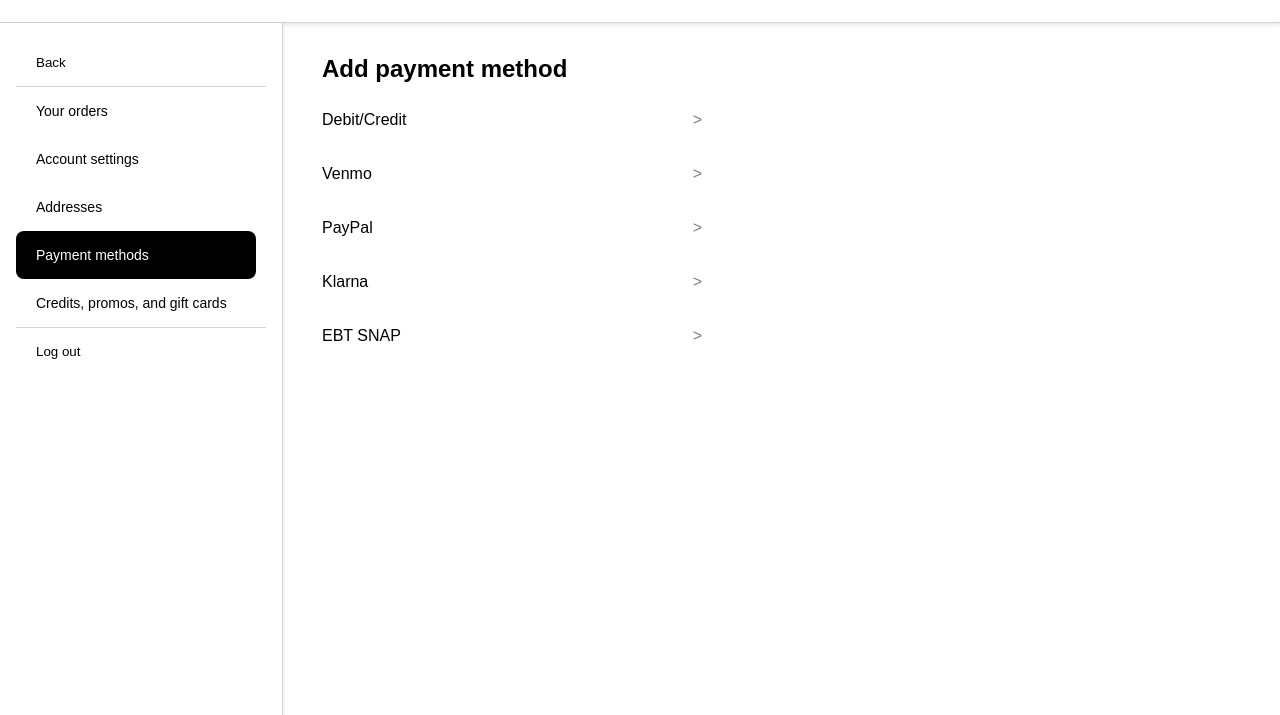
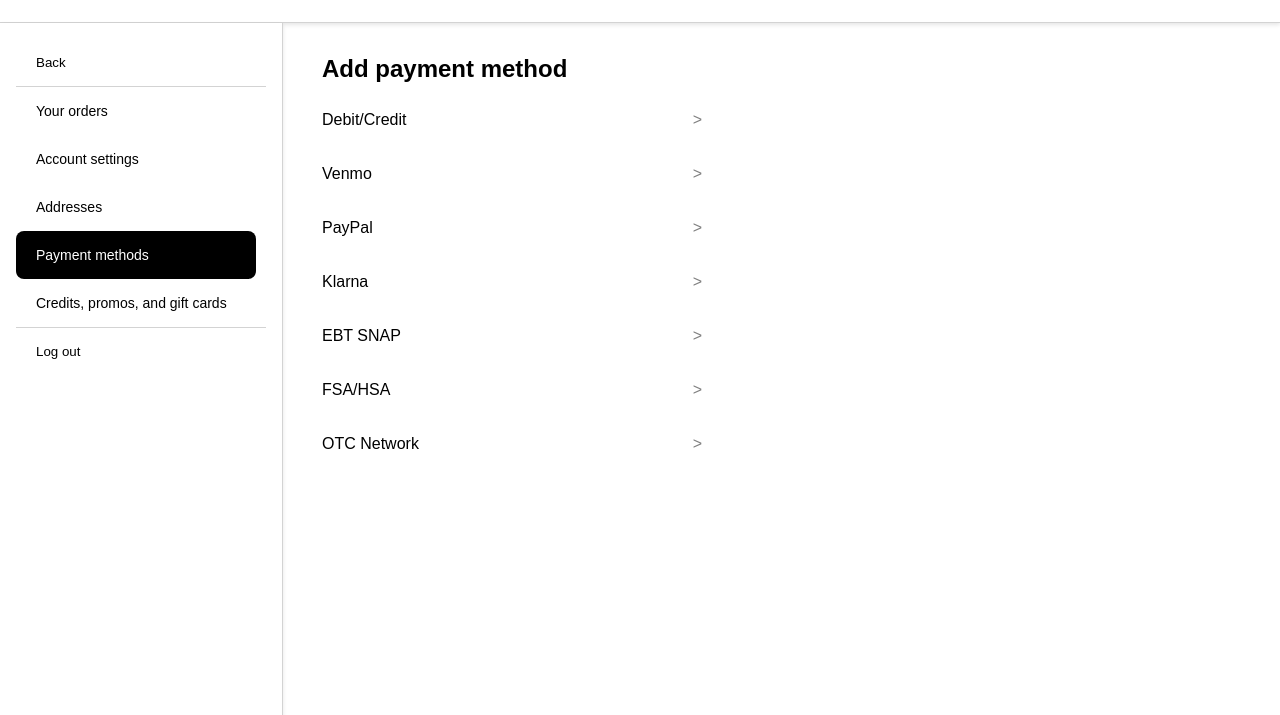
Before and after one commit to vguzman812/instacart-mockup, a plain HTML site: page userPaymentMethods.html in a window 1280 px wide. Shown: the part 85-800 px from the top of the page. Drawn offline with Linux system fonts and the light colour scheme.

Commit message:
forgot two payment methods

```diff
--- a/userPaymentMethods.html
+++ b/userPaymentMethods.html
@@ -86,6 +86,18 @@
 					<span class="right-carrot">&gt;</span>
 				</button>
 			</li>
+			<li class="payment-method-item">
+				<button>
+					<span>FSA/HSA</span>
+					<span class="right-carrot">&gt;</span>
+				</button>
+			</li>
+			<li class="payment-method-item">
+				<button>
+					<span>OTC Network</span>
+					<span class="right-carrot">&gt;</span>
+				</button>
+			</li>
 		</ul>
 
 	</section>
```
